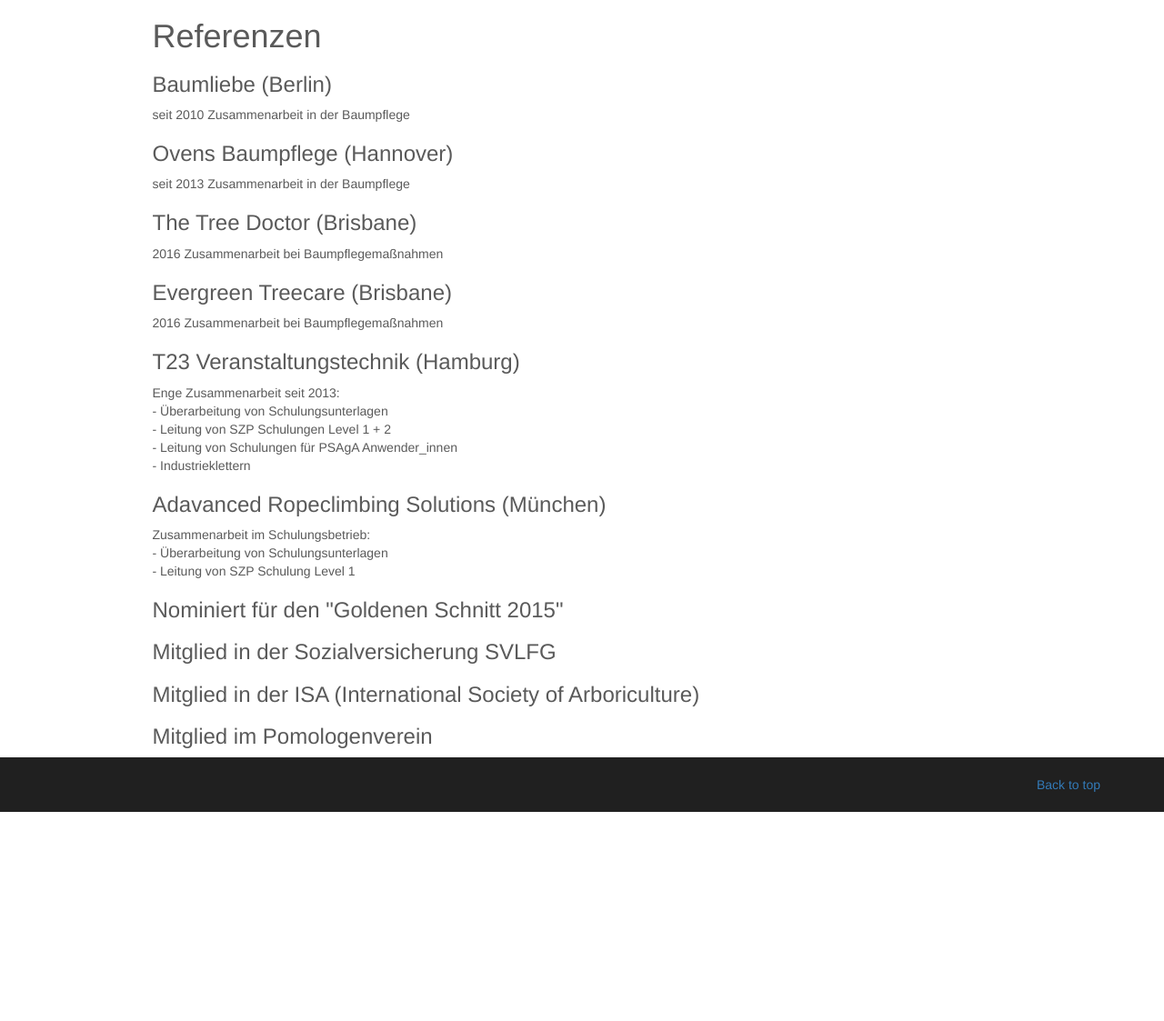
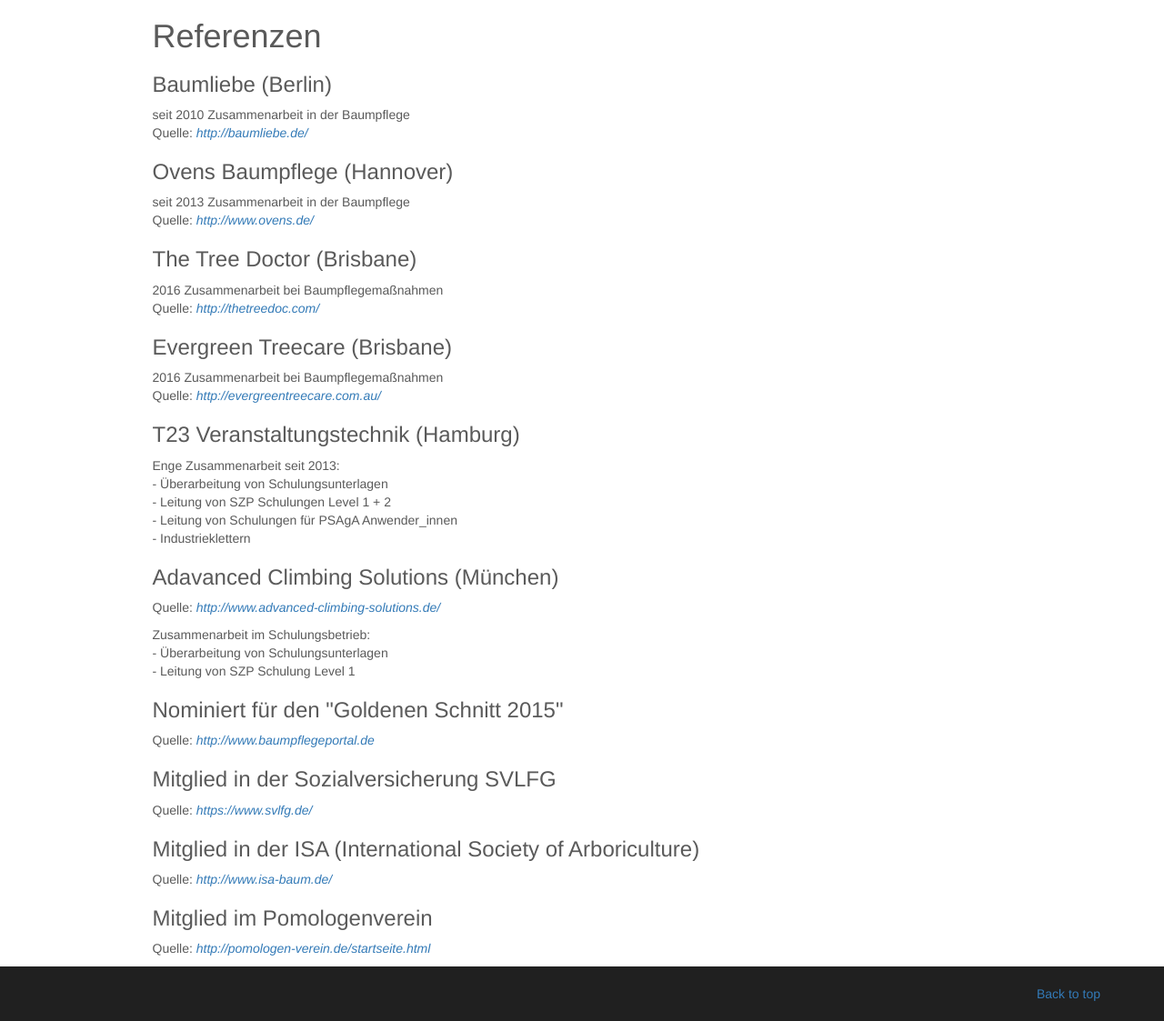
Before and after one commit to Baumkosmos/baumkosmos.github.io, a Jekyll site: the page built from referenzen.html, in a window 1280 px wide. Shown: the part 336-1459 px from the top of the page at 91% size. Built offline with Jekyll 4.4.1, drawn with Linux system fonts in a browser that asks for light colours; before the commit the page ends 1229 px from its top, so only the background shows below that.

Commit message:
Update referenzen.html

```diff
--- a/referenzen.html
+++ b/referenzen.html
@@ -11,35 +11,45 @@
 
 	<h3>Baumliebe (Berlin)</h3>
 		seit 2010 Zusammenarbeit in der Baumpflege <br />
+			<p>Quelle: <em><a rel="nofollow" href="http://baumliebe.de/">http://baumliebe.de/</a></em></p>
 
 	<h3>Ovens Baumpflege (Hannover)</h3>
 		seit 2013 Zusammenarbeit in der Baumpflege <br />
+			<p>Quelle: <em><a rel="nofollow" href="http://www.ovens.de/">http://www.ovens.de/</a></em></p>
 
 	<h3>The Tree Doctor (Brisbane)</h3>
 		2016 Zusammenarbeit bei Baumpflegemaßnahmen<br />
+			<p>Quelle: <em><a rel="nofollow" href="http://thetreedoc.com/">http://thetreedoc.com/</a></em></p>
 
 	<h3>Evergreen Treecare (Brisbane)</h3>
 		2016 Zusammenarbeit bei Baumpflegemaßnahmen<br />
+			<p>Quelle: <em><a rel="nofollow" href="http://evergreentreecare.com.au/">http://evergreentreecare.com.au/</a></em></p>
 
 	<h3>T23 Veranstaltungstechnik (Hamburg)</h3>
+
 		Enge Zusammenarbeit seit 2013:<br />
 		- Überarbeitung von Schulungsunterlagen <br />
 		- Leitung von SZP Schulungen Level 1 + 2 <br />
 		- Leitung von Schulungen für PSAgA Anwender_innen <br />
 		- Industrieklettern <br />
 
-	<h3>Adavanced Ropeclimbing Solutions (München) </h3>
+	<h3>Adavanced Climbing Solutions (München) </h3>
+			<p>Quelle: <em><a rel="nofollow" href="http://www.advanced-climbing-solutions.de/">http://www.advanced-climbing-solutions.de/</a></em></p>
 		Zusammenarbeit im Schulungsbetrieb:<br />
 		- Überarbeitung von Schulungsunterlagen <br />
 		- Leitung von SZP Schulung Level 1 <br />
 
 	<h3>Nominiert für den "Goldenen Schnitt 2015"</h3>
+			<p>Quelle: <em><a rel="nofollow" href="http://www.baumpflegeportal.de/goldener-schnitt/preistraeger-nominierte-2015/nominiert-arboristik-baumkosmos/">http://www.baumpflegeportal.de</a></em></p>
 
 	<h3>Mitglied in der Sozialversicherung SVLFG</h3>
+			<p>Quelle: <em><a rel="nofollow" href="https://www.svlfg.de/">https://www.svlfg.de/</a></em></p>
 
 	<h3>Mitglied in der ISA (International Society of Arboriculture)</h3>
+			<p>Quelle: <em><a rel="nofollow" href="http://www.isa-baum.de/">http://www.isa-baum.de/</a></em></p>
 
 	<h3>Mitglied im Pomologenverein</h3>
+			<p>Quelle: <em><a rel="nofollow" href="http://pomologen-verein.de/startseite.html">http://pomologen-verein.de/startseite.html</a></em></p>
 
 
  		</div>
```
